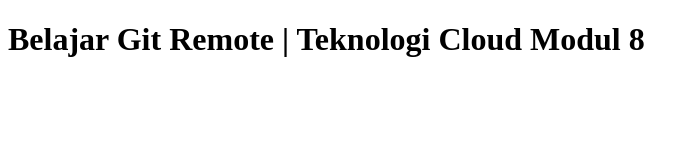
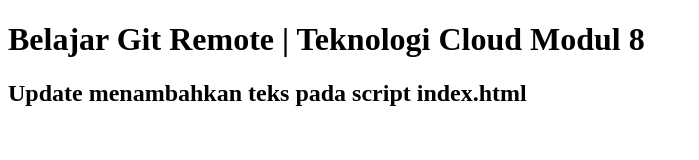
Before and after one commit to immanuelbint/teknocloud, a plain HTML site: page index.html in a window 1280 px wide. Shown: the whole page, without its empty margins (0-699 px from the left). Drawn offline with Linux system fonts and the light colour scheme.

Commit message:
update script index.html

```diff
--- a/index.html
+++ b/index.html
@@ -5,5 +5,6 @@
     </head>
     <body>
         <h1>Belajar Git Remote | Teknologi Cloud Modul 8</h1>
+        <h2>Update menambahkan teks pada script index.html</h2>
     </body>
 </html>
```
